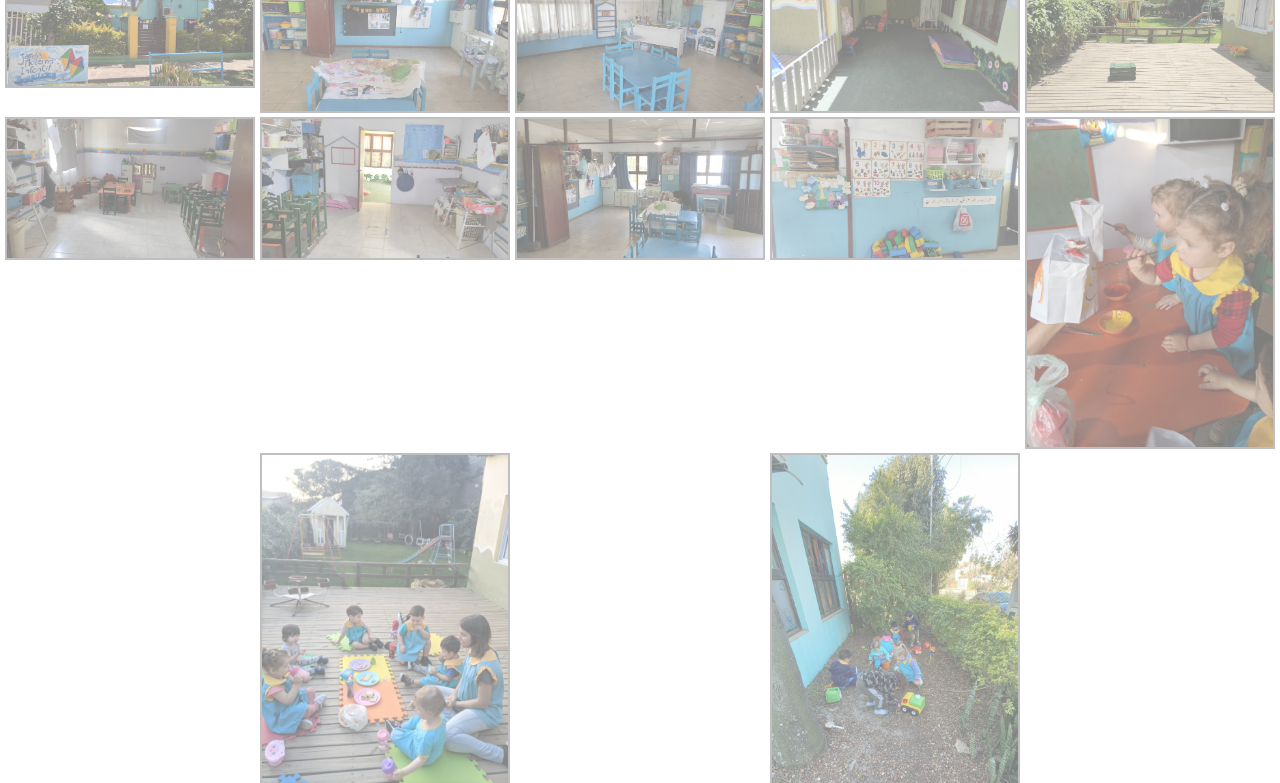
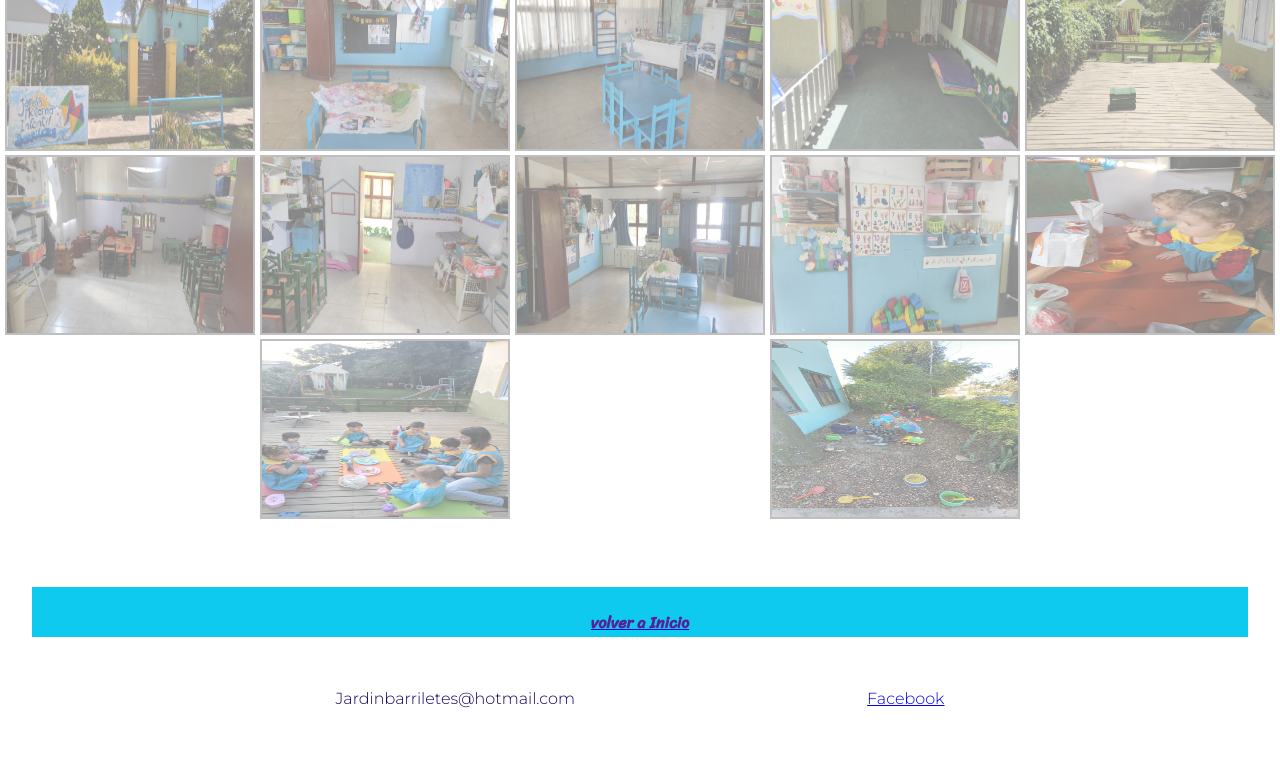
Before and after one commit to DiegoPosse/coderhouse, a plain HTML site: page views/galeria.html in a window 1280 px wide. Shown: the part 239-1022 px from the top of the page. Drawn offline with nearby package versions, Linux system fonts and the light colour scheme.

Commit message:
cambios index

```diff
--- a/css/estilo.css
+++ b/css/estilo.css
@@ -85,13 +85,8 @@ nav{
 	padding: auto ;
 }
 .contacto{
-	background-image: url("../assets/img/logo.jpg");
-	height: 390px;
 	background-color: gold;
-	background-position: center  ;
-	background-repeat: no-repeat;
-	background-size:400px;
-	width: 90%;
+	width:auto ;
 	margin: 0px 80px;
 	padding: 4px ;
 }
@@ -183,8 +178,9 @@ footer{
 	position: relative;
 
 }
-img{
+img {
     width: 250px;
+	height: 180px;
     border: double 2px grey;
     opacity: .5;
 }
--- a/views/galeria.html
+++ b/views/galeria.html
@@ -22,40 +22,41 @@
 		<h1>Galería de fotos</h1>
 	</header>
 	<main class="fotos" >
-		<div>
+
+		<div class="imag" >
             <img src="../assets/img/jardin0.jpeg" alt="fotosjardin">
         </div>
-        <div>
+        <div class="imag">
             <img src="../assets/img/jardin1.jpeg" alt="fotosjardin">
         </div>
-		<div>
+		<div class="imag">
             <img src="../assets/img/jardin2.jpeg" alt="fotosjardin">
         </div>
-		<div>
+		<div class="imag">
             <img src="../assets/img/jardin3.jpeg" alt="fotosjardin">
         </div>
-		<div>
+		<div class="imag">
             <img src="../assets/img/jardin4.jpeg" alt="fotosjardin">
         </div>
-		<div>
+		<div class="imag">
             <img src="../assets/img/jardin5.jpeg" alt="fotosjardin">
         </div>
-		<div>
+		<div class="imag">
             <img src="../assets/img/jardin6.jpeg" alt="fotosjardin">
         </div>
-		<div>
+		<div class="imag">
             <img src="../assets/img/jardin7.jpeg" alt="fotosjardin">
         </div>
-		<div>
+		<div class="imag">
             <img src="../assets/img/jardin8.jpeg" alt="fotosjardin">
         </div>
-		<div>
+		<div class="imag">
             <img src="../assets/img/jardin9.jpeg" alt="fotosjardin">
         </div>
-		<div>
+		<div class="imag">
             <img src="../assets/img/jardin10.jpeg" alt="fotosjardin">
         </div>
-		<div>
+		<div class="imag">
             <img src="../assets/img/jardin11.jpeg" alt="fotosjardin">
         </div>
     </main>
```
Also changed, not shown: index.html (+5 -1 lines), views/contacto.html (+1 -0 lines).
